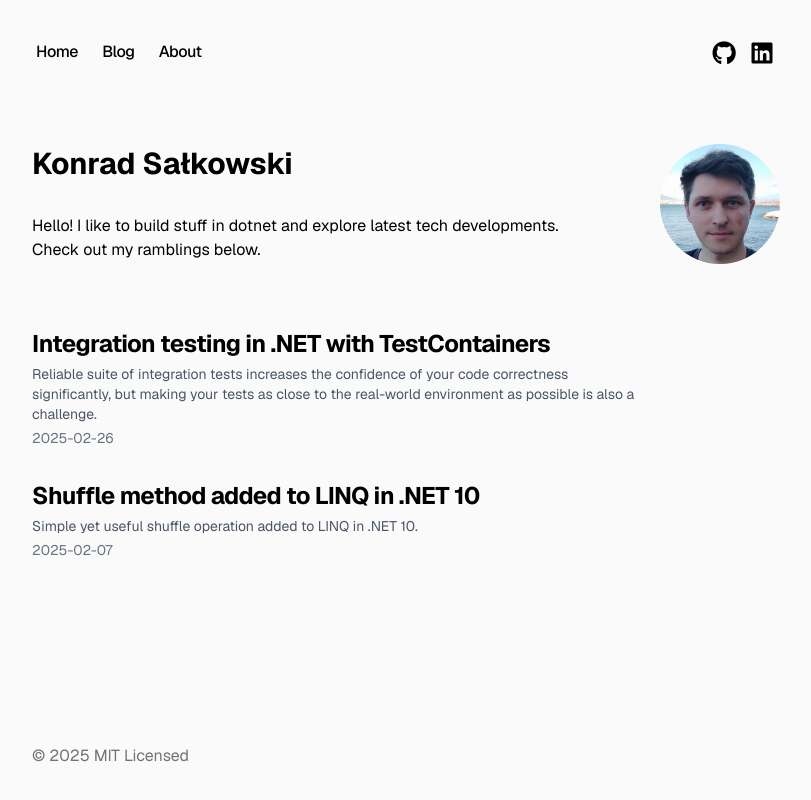
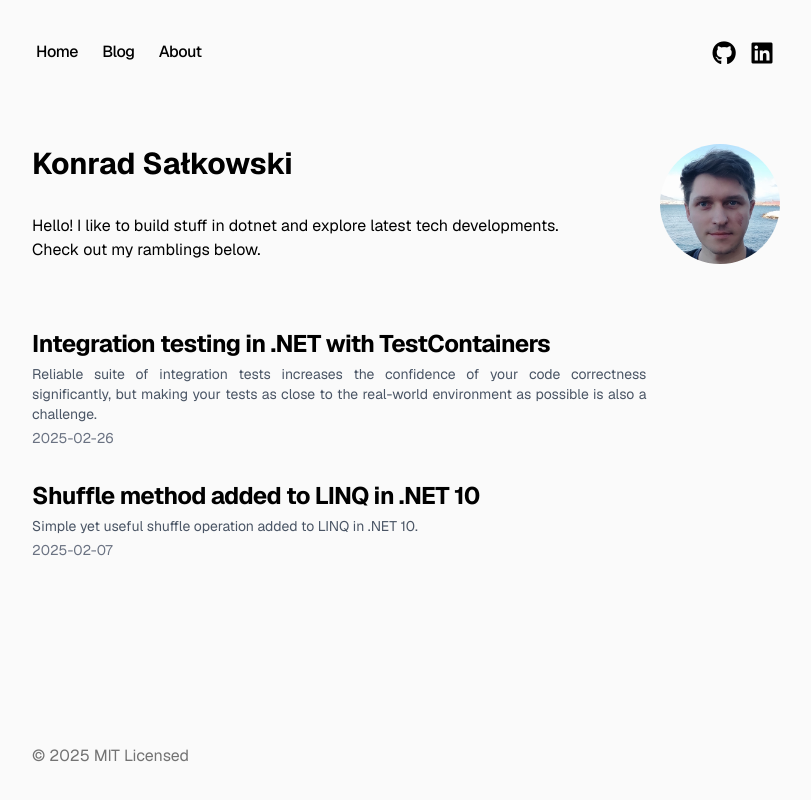
Before and after one commit to ksalk/ksalk.github.io, a Next.js app: page / in a window 1280 px wide. Shown: the top 800 px of the page, without its empty margins (224-1035 px from the left). Built offline with nearby package versions, Linux system fonts and the light colour scheme.

Commit message:
Justify content on page

```diff
--- a/app/global.css
+++ b/app/global.css
@@ -70,7 +70,7 @@ html {
   }
 }
 
-/* navbar classes */
+/* Custom classes */
 
 .main-link {
   @apply font-medium;
@@ -124,6 +124,10 @@ html {
   @media (max-width: 799px) {
       @apply text-center;
   }
+}
+
+section p {
+  @apply text-justify;
 }
 
 section a {
```
